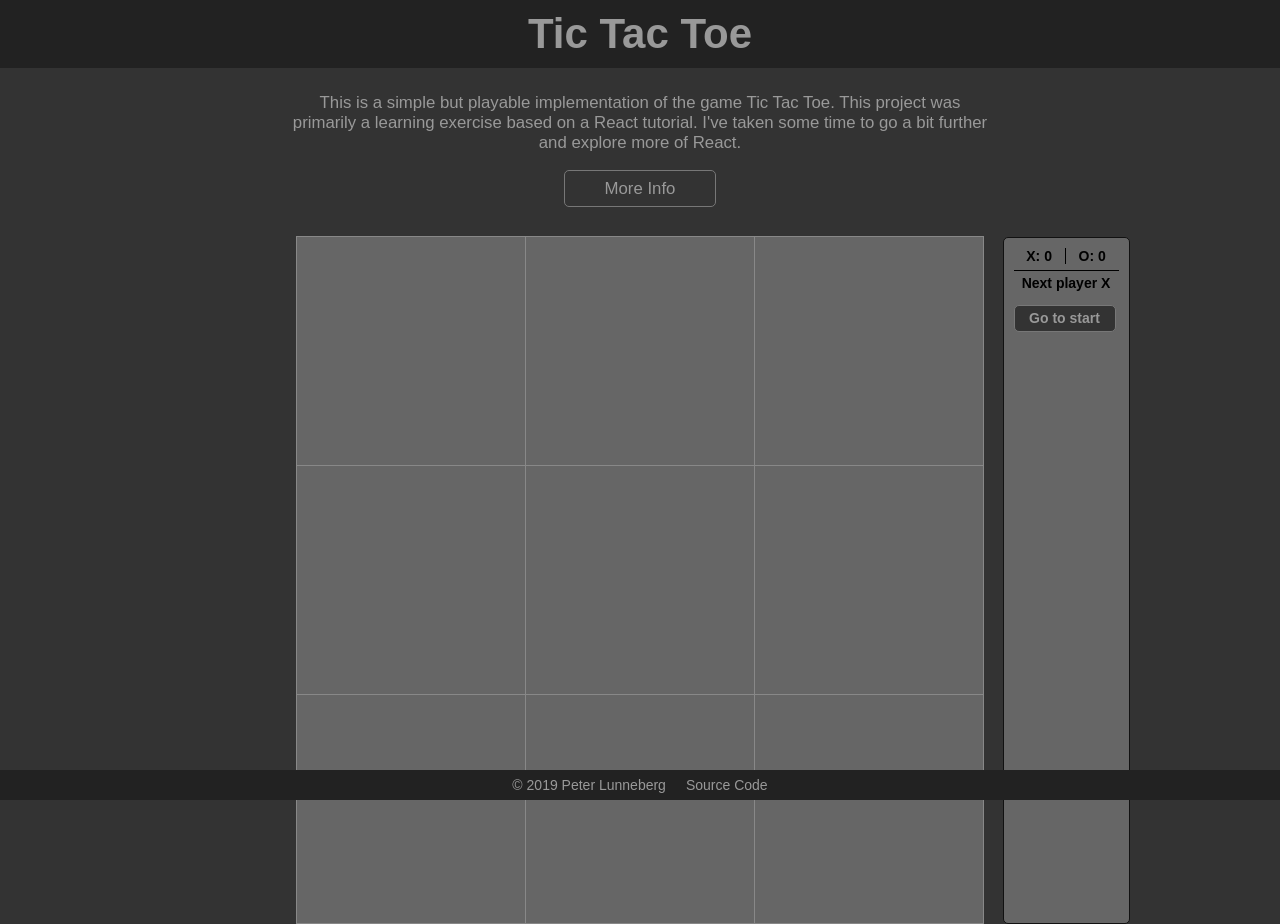
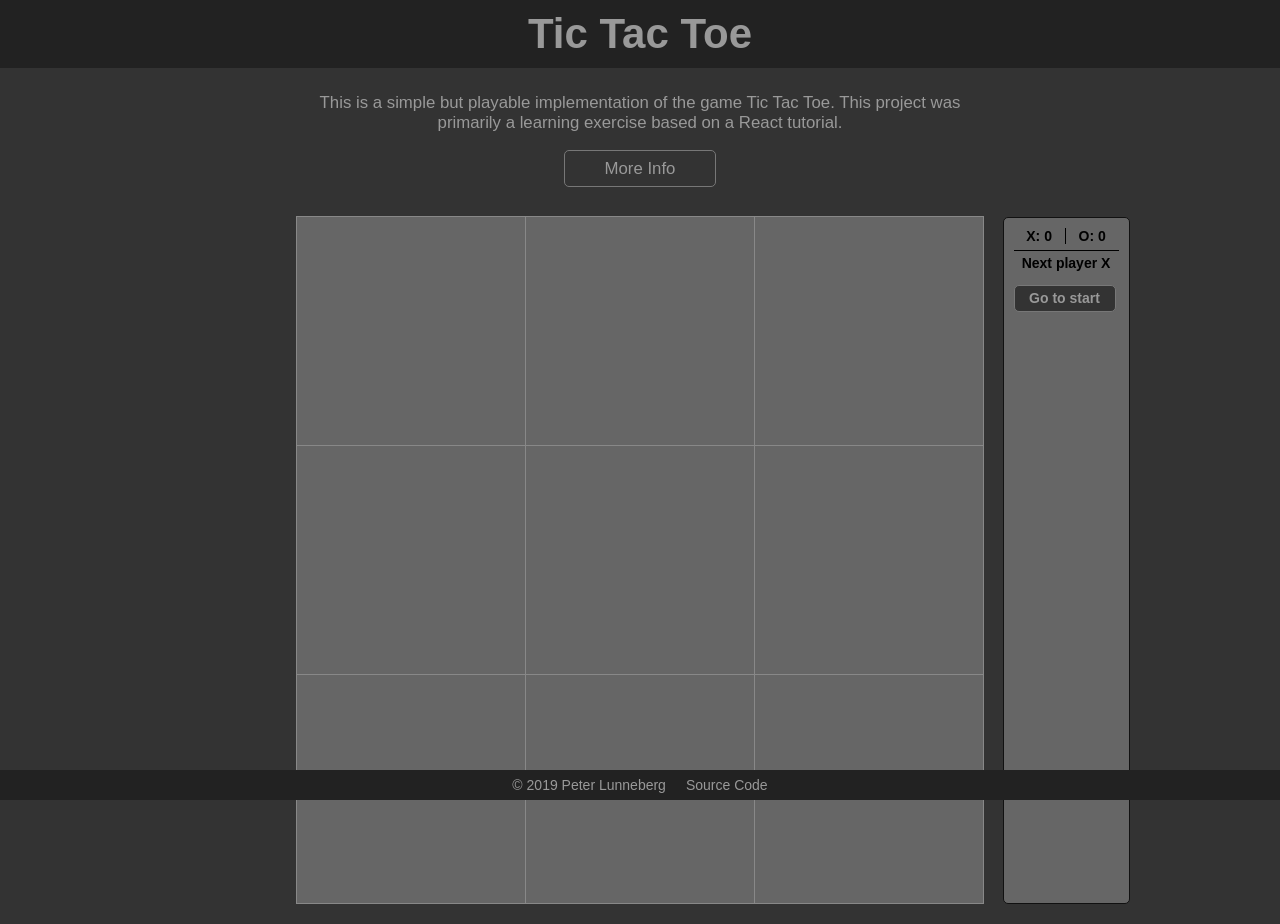
Before and after one commit to nemesisx00/tic-tac-toe, a React (Create React App) app: page / in a window 1280 px wide. Built offline with nearby package versions, Linux system fonts and the light colour scheme.

Commit message:
Shortened the introduction a little, now that there is an overlay to contain vehement amounts of expository text.

```diff
--- a/src/components/App.js
+++ b/src/components/App.js
@@ -9,7 +9,7 @@ export default function App()
 			<div id="introduction">
 				<p>
 					This is a simple but playable implementation of the game Tic Tac Toe. This project was primarily a learning exercise
-					based on a React tutorial. I've taken some time to go a bit further and explore more of React.
+					based on a React tutorial.
 				</p>
 				<div className="button" onClick={() => showOverlay()}>More Info</div>
 			</div>
```
